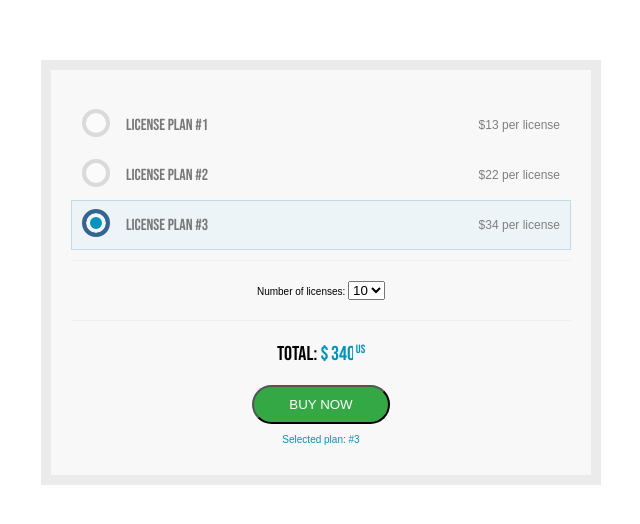
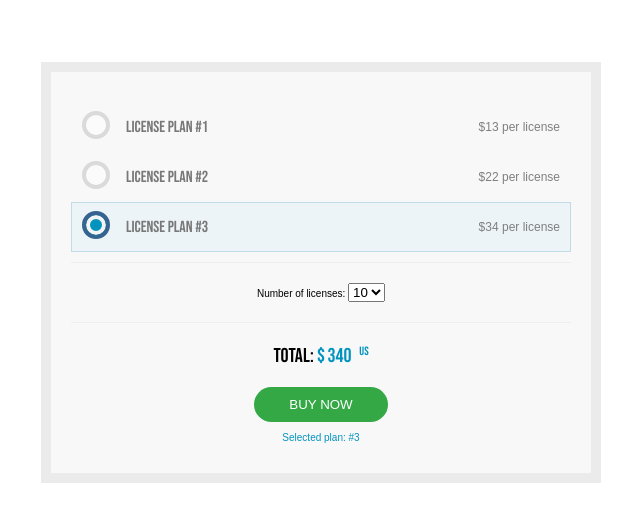
Before and after one commit to feyaq13/afla-group-test-1, a website built with Parcel: page src/index.html in a window 1280 px wide. Shown: the part 128-652 px from the top of the page, without its empty margins (319-959 px from the left). Built offline with nearby package versions, Linux system fonts and the light colour scheme.

Commit message:
дебажит кроссбраузерно

```diff
--- a/src/index.html
+++ b/src/index.html
@@ -50,7 +50,7 @@
   <hr>
   <label class="form-choose-licence-plan__total-price">Total:
     <span class="total-price__prefix">$</span>
-    <input class="total-price" type="text" readonly="readonly" size="2" value="340">
+    <input class="total-price" type="text" readonly="readonly" size="3" value="340">
     <sup class="total-price__postfix">US</sup>
   </label>
   <button>Buy now</button>
--- a/src/styles.css
+++ b/src/styles.css
@@ -151,6 +151,7 @@ button {
   display: block;
   padding: 10px 35px;
   border-radius: 30px;
+  border: none;
   color: #fff;
   text-transform: uppercase;
   background-color: #33A845;
```
